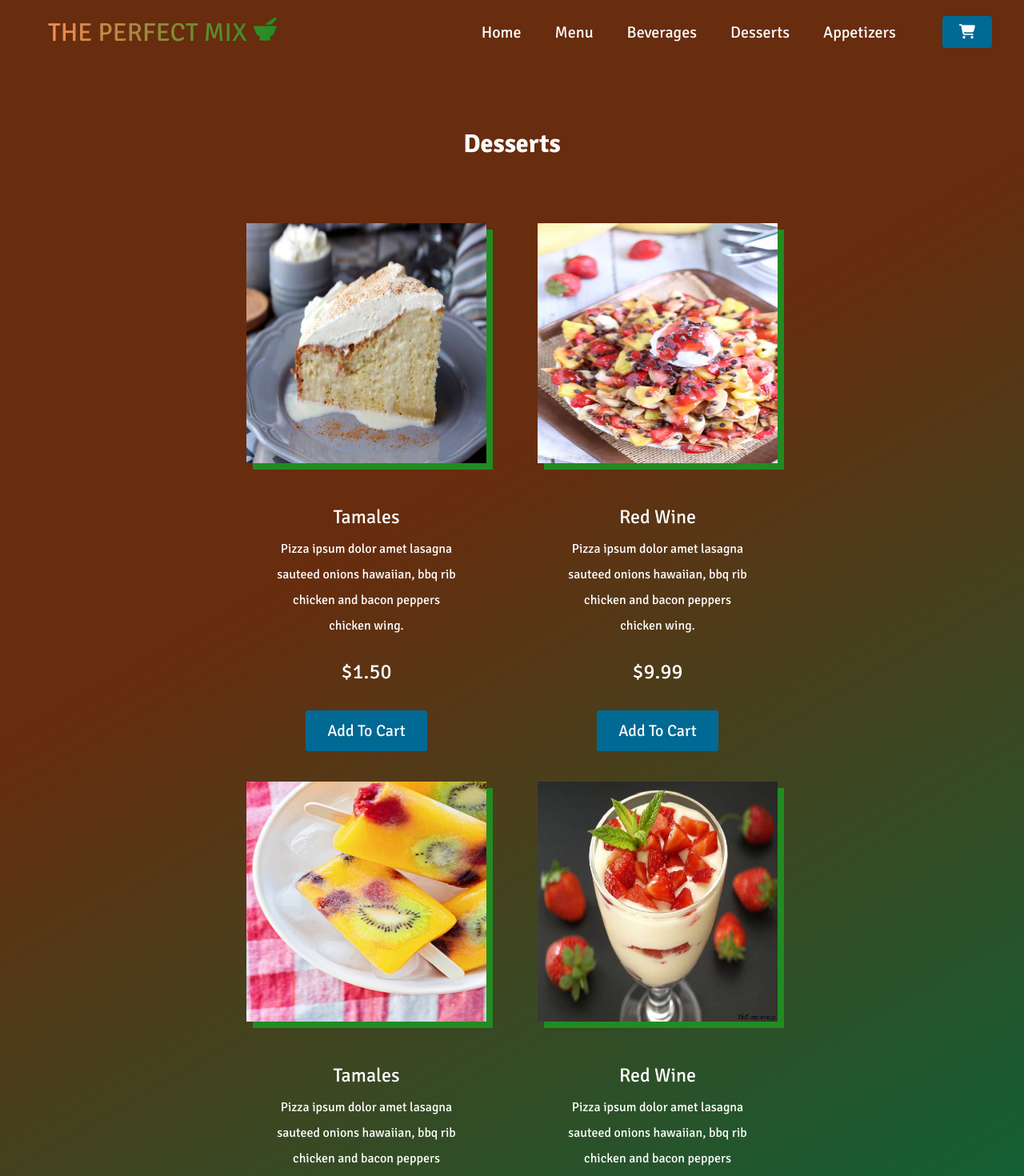
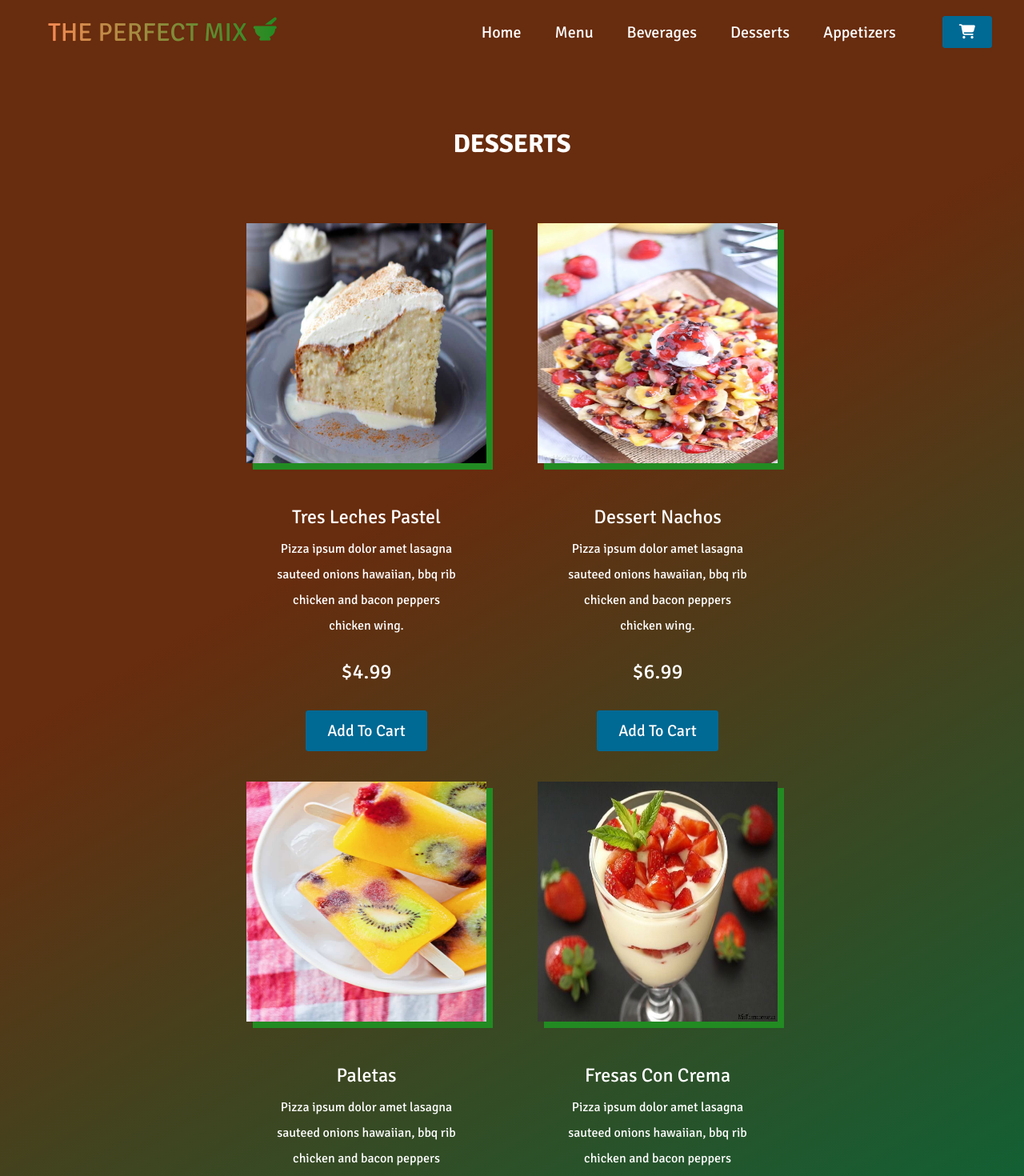
Before and after one commit to LeslieLopez25/perfect-mix-react, a React (Create React App) app: page /desserts in a window 1280 px wide. Shown: the top 1470 px of the page at 80% size. Built offline with nearby package versions, Linux system fonts and the light colour scheme.

Commit message:
Completed all desserts and appetizers section

```diff
--- a/src/components/Hero/HeroSection.css
+++ b/src/components/Hero/HeroSection.css
@@ -24,6 +24,9 @@
   font-size: 50px;
   margin-top: -100px;
   text-transform: uppercase;
+  box-shadow: 8px 8px #228b22;
+  margin-bottom: 30px;
+  background-color: hsl(20.5, 89%, 64.5%, 0.7);
 }
 
 .hero-container .left>p {
--- a/src/components/pages/Appetizers/Appetizers.js
+++ b/src/components/pages/Appetizers/Appetizers.js
@@ -13,9 +13,51 @@ export default function Appetizers() {
       <h2 className="specials-heading">Appetizers</h2>
       <div className="specials-wrapper">
         <div className="specials-card">
-          <img className="specials-img" src={Img1} alt="Tamales" />
+          <img className="specials-img" src={Img1} alt="taco-cups" />
           <div className="specials-info">
-            <h3 className="specials-name">Tamales</h3>
+            <h3 className="specials-name">Taco Cups</h3>
+            <p className="description">
+              Pizza ipsum dolor amet lasagna sauteed onions hawaiian, bbq rib
+              chicken and bacon peppers chicken wing.
+            </p>
+            <p className="price">$0.99</p>
+            <div className="specials-btns">
+              <Button
+                className="btns"
+                buttonStyle="btn--primary"
+                buttonSize="btn--large"
+              >
+                Add To Cart
+              </Button>
+            </div>
+          </div>
+        </div>
+        <div className="specials-card">
+          <img className="specials-img" src={Img2} alt="guacamole" />
+          <div className="specials-info">
+            <h3 className="specials-name">Guacamole</h3>
+            <p className="description">
+              Pizza ipsum dolor amet lasagna sauteed onions hawaiian, bbq rib
+              chicken and bacon peppers chicken wing.
+            </p>
+            <p className="price">$1.99</p>
+            <div className="specials-btns">
+              <Button
+                className="btns"
+                buttonStyle="btn--primary"
+                buttonSize="btn--large"
+              >
+                Add To Cart
+              </Button>
+            </div>
+          </div>
+        </div>
+      </div>
+      <div className="specials-wrapper">
+        <div className="specials-card">
+          <img className="specials-img" src={Img3} alt="ceviche" />
+          <div className="specials-info">
+            <h3 className="specials-name">Ceviche</h3>
             <p className="description">
               Pizza ipsum dolor amet lasagna sauteed onions hawaiian, bbq rib
               chicken and bacon peppers chicken wing.
@@ -33,56 +75,14 @@ export default function Appetizers() {
           </div>
         </div>
         <div className="specials-card">
-          <img className="specials-img" src={Img2} alt="churros" />
+          <img className="specials-img" src={Img4} alt="taquitos" />
           <div className="specials-info">
-            <h3 className="specials-name">Red Wine</h3>
+            <h3 className="specials-name">Taquitos</h3>
             <p className="description">
               Pizza ipsum dolor amet lasagna sauteed onions hawaiian, bbq rib
               chicken and bacon peppers chicken wing.
             </p>
-            <p className="price">$9.99</p>
-            <div className="specials-btns">
-              <Button
-                className="btns"
-                buttonStyle="btn--primary"
-                buttonSize="btn--large"
-              >
-                Add To Cart
-              </Button>
-            </div>
-          </div>
-        </div>
-      </div>
-      <div className="specials-wrapper">
-        <div className="specials-card">
-          <img className="specials-img" src={Img3} alt="Tamales" />
-          <div className="specials-info">
-            <h3 className="specials-name">Tamales</h3>
-            <p className="description">
-              Pizza ipsum dolor amet lasagna sauteed onions hawaiian, bbq rib
-              chicken and bacon peppers chicken wing.
-            </p>
-            <p className="price">$1.50</p>
-            <div className="specials-btns">
-              <Button
-                className="btns"
-                buttonStyle="btn--primary"
-                buttonSize="btn--large"
-              >
-                Add To Cart
-              </Button>
-            </div>
-          </div>
-        </div>
-        <div className="specials-card">
-          <img className="specials-img" src={Img4} alt="churros" />
-          <div className="specials-info">
-            <h3 className="specials-name">Red Wine</h3>
-            <p className="description">
-              Pizza ipsum dolor amet lasagna sauteed onions hawaiian, bbq rib
-              chicken and bacon peppers chicken wing.
-            </p>
-            <p className="price">$9.99</p>
+            <p className="price">$0.99</p>
             <div className="specials-btns">
               <Button
                 className="btns"
--- a/src/components/pages/Appetizers/AppetizersElements.css
+++ b/src/components/pages/Appetizers/AppetizersElements.css
@@ -10,6 +10,7 @@
     font-size: clamp(32px, 2.5vw, 48px);
     text-align: center;
     margin-bottom: 80px;
+    text-transform: uppercase;
 }
 
 .specials-container .specials-name {
--- a/src/components/pages/Beverages/Beverages.js
+++ b/src/components/pages/Beverages/Beverages.js
@@ -13,7 +13,7 @@ export default function Beverages() {
       <h2 className="specials-heading">Beverages</h2>
       <div className="specials-wrapper">
         <div className="specials-card">
-          <img className="specials-img" src={Img1} alt="Tamales" />
+          <img className="specials-img" src={Img1} alt="cappuccino" />
           <div className="specials-info">
             <h3 className="specials-name">Cappuccino</h3>
             <p className="description">
@@ -33,7 +33,7 @@ export default function Beverages() {
           </div>
         </div>
         <div className="specials-card">
-          <img className="specials-img" src={Img2} alt="churros" />
+          <img className="specials-img" src={Img2} alt="orange-juice" />
           <div className="specials-info">
             <h3 className="specials-name">Orange Juice</h3>
             <p className="description">
@@ -55,7 +55,7 @@ export default function Beverages() {
       </div>
       <div className="specials-wrapper">
         <div className="specials-card">
-          <img className="specials-img" src={Img3} alt="Tamales" />
+          <img className="specials-img" src={Img3} alt="coca-cola" />
           <div className="specials-info">
             <h3 className="specials-name">Coca Cola</h3>
             <p className="description">
@@ -75,7 +75,7 @@ export default function Beverages() {
           </div>
         </div>
         <div className="specials-card">
-          <img className="specials-img" src={Img4} alt="churros" />
+          <img className="specials-img" src={Img4} alt="corona-extra" />
           <div className="specials-info">
             <h3 className="specials-name">Corona Extra</h3>
             <p className="description">
--- a/src/components/pages/Beverages/BeveragesElements.css
+++ b/src/components/pages/Beverages/BeveragesElements.css
@@ -10,6 +10,7 @@
     font-size: clamp(32px, 2.5vw, 48px);
     text-align: center;
     margin-bottom: 80px;
+    text-transform: uppercase;
 }
 
 .specials-container .specials-name {
--- a/src/components/pages/Desserts/Desserts.js
+++ b/src/components/pages/Desserts/Desserts.js
@@ -13,14 +13,14 @@ export default function Desserts() {
       <h2 className="specials-heading">Desserts</h2>
       <div className="specials-wrapper">
         <div className="specials-card">
-          <img className="specials-img" src={Img1} alt="Tamales" />
+          <img className="specials-img" src={Img1} alt="tres-leche-pastel" />
           <div className="specials-info">
-            <h3 className="specials-name">Tamales</h3>
+            <h3 className="specials-name">Tres Leches Pastel</h3>
             <p className="description">
               Pizza ipsum dolor amet lasagna sauteed onions hawaiian, bbq rib
               chicken and bacon peppers chicken wing.
             </p>
-            <p className="price">$1.50</p>
+            <p className="price">$4.99</p>
             <div className="specials-btns">
               <Button
                 className="btns"
@@ -33,14 +33,14 @@ export default function Desserts() {
           </div>
         </div>
         <div className="specials-card">
-          <img className="specials-img" src={Img2} alt="churros" />
+          <img className="specials-img" src={Img2} alt="dessert-nachos" />
           <div className="specials-info">
-            <h3 className="specials-name">Red Wine</h3>
+            <h3 className="specials-name">Dessert Nachos</h3>
             <p className="description">
               Pizza ipsum dolor amet lasagna sauteed onions hawaiian, bbq rib
               chicken and bacon peppers chicken wing.
             </p>
-            <p className="price">$9.99</p>
+            <p className="price">$6.99</p>
             <div className="specials-btns">
               <Button
                 className="btns"
@@ -55,14 +55,14 @@ export default function Desserts() {
       </div>
       <div className="specials-wrapper">
         <div className="specials-card">
-          <img className="specials-img" src={Img3} alt="Tamales" />
+          <img className="specials-img" src={Img3} alt="paletas" />
           <div className="specials-info">
-            <h3 className="specials-name">Tamales</h3>
+            <h3 className="specials-name">Paletas</h3>
             <p className="description">
               Pizza ipsum dolor amet lasagna sauteed onions hawaiian, bbq rib
               chicken and bacon peppers chicken wing.
             </p>
-            <p className="price">$1.50</p>
+            <p className="price">$0.99</p>
             <div className="specials-btns">
               <Button
                 className="btns"
@@ -75,14 +75,14 @@ export default function Desserts() {
           </div>
         </div>
         <div className="specials-card">
-          <img className="specials-img" src={Img4} alt="churros" />
+          <img className="specials-img" src={Img4} alt="fresas-con-crema" />
           <div className="specials-info">
-            <h3 className="specials-name">Red Wine</h3>
+            <h3 className="specials-name">Fresas Con Crema</h3>
             <p className="description">
               Pizza ipsum dolor amet lasagna sauteed onions hawaiian, bbq rib
               chicken and bacon peppers chicken wing.
             </p>
-            <p className="price">$9.99</p>
+            <p className="price">$3.99</p>
             <div className="specials-btns">
               <Button
                 className="btns"
--- a/src/components/pages/Desserts/DessertsElements.css
+++ b/src/components/pages/Desserts/DessertsElements.css
@@ -10,6 +10,7 @@
     font-size: clamp(32px, 2.5vw, 48px);
     text-align: center;
     margin-bottom: 80px;
+    text-transform: uppercase;
 }
 
 .specials-container .specials-name {
--- a/src/components/pages/Menu/Menu.js
+++ b/src/components/pages/Menu/Menu.js
@@ -13,7 +13,7 @@ export default function Menu() {
       <h2 className="specials-heading">Menu</h2>
       <div className="specials-wrapper">
         <div className="specials-card">
-          <img className="specials-img" src={Img1} alt="Tamales" />
+          <img className="specials-img" src={Img1} alt="seafood-enchiladas" />
           <div className="specials-info">
             <h3 className="specials-name">Seafood Enchiladas</h3>
             <p className="description">
@@ -33,9 +33,9 @@ export default function Menu() {
           </div>
         </div>
         <div className="specials-card">
-          <img className="specials-img" src={Img2} alt="churros" />
+          <img className="specials-img" src={Img2} alt="tacos-de-carne-asada" />
           <div className="specials-info">
-            <h3 className="specials-name">Carne Asada Tacos</h3>
+            <h3 className="specials-name">Tacos de Carne Asada</h3>
             <p className="description">
               Pizza ipsum dolor amet lasagna sauteed onions hawaiian, bbq rib
               chicken and bacon peppers chicken wing.
@@ -55,7 +55,7 @@ export default function Menu() {
       </div>
       <div className="specials-wrapper">
         <div className="specials-card">
-          <img className="specials-img" src={Img3} alt="Tamales" />
+          <img className="specials-img" src={Img3} alt="pozole-rojo" />
           <div className="specials-info">
             <h3 className="specials-name">Pozole Rojo</h3>
             <p className="description">
@@ -75,7 +75,7 @@ export default function Menu() {
           </div>
         </div>
         <div className="specials-card">
-          <img className="specials-img" src={Img4} alt="churros" />
+          <img className="specials-img" src={Img4} alt="carnitas" />
           <div className="specials-info">
             <h3 className="specials-name">Carnitas</h3>
             <p className="description">
--- a/src/components/pages/Menu/MenuElements.css
+++ b/src/components/pages/Menu/MenuElements.css
@@ -10,6 +10,7 @@
     font-size: clamp(32px, 2.5vw, 48px);
     text-align: center;
     margin-bottom: 80px;
+    text-transform: uppercase;
 }
 
 .specials-container .specials-name {
```
